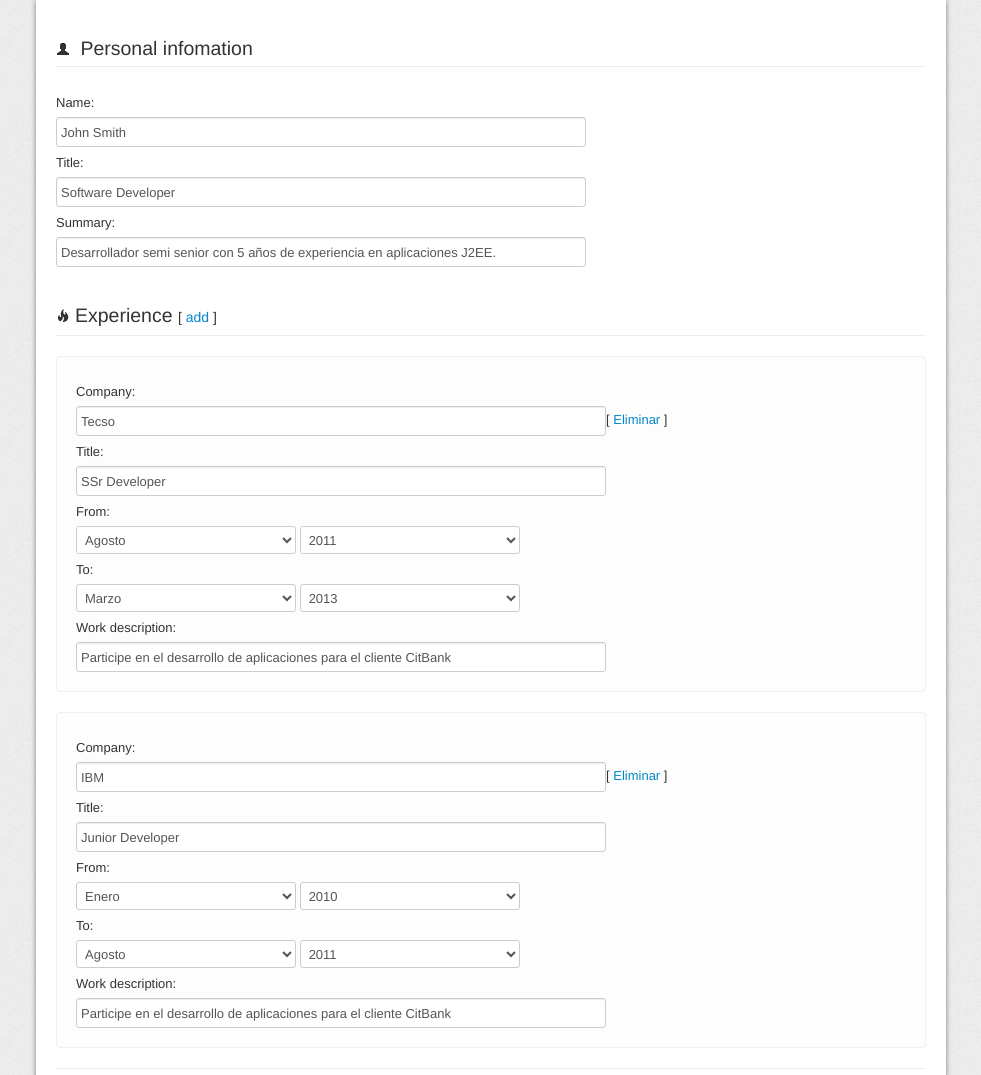
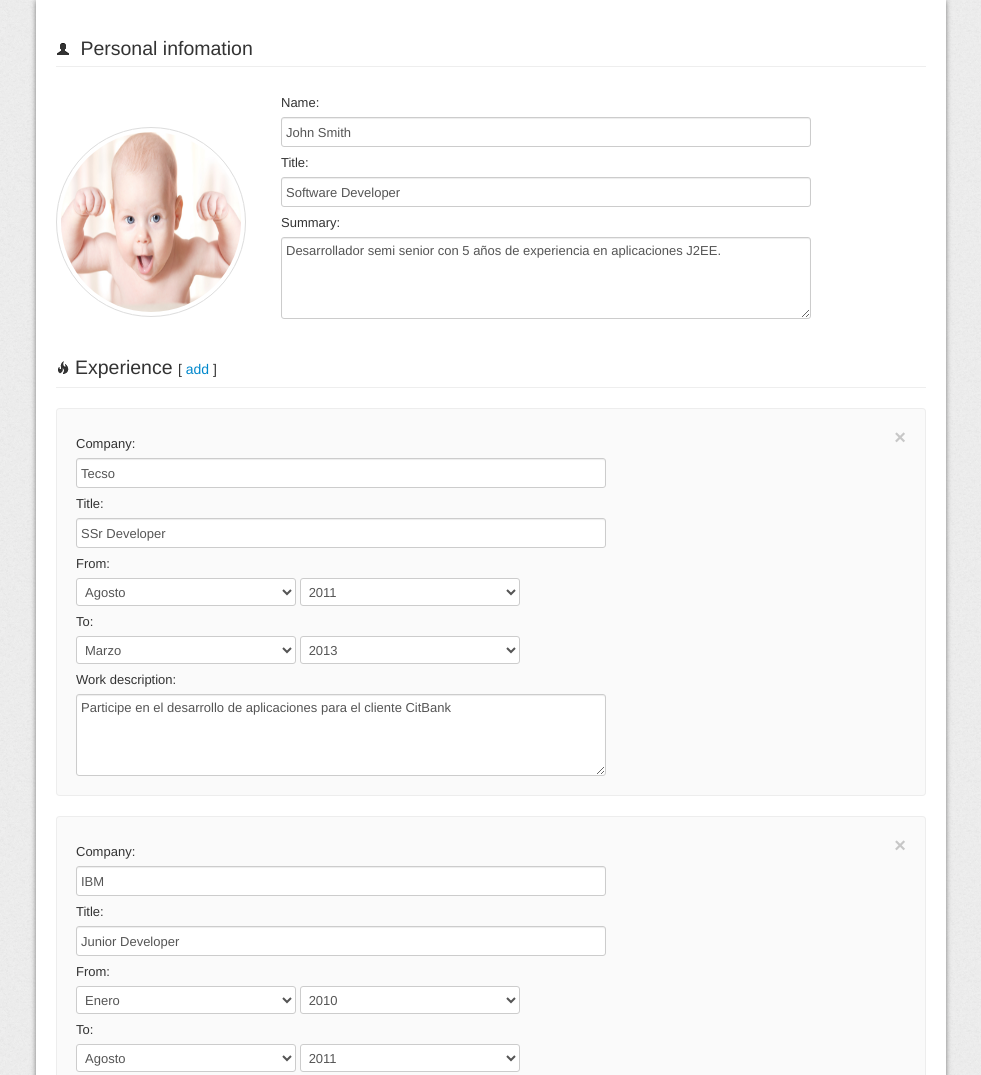
Before and after one commit to linthar/cv, a plain HTML site: page app/index.html in a window 1280 px wide. Shown: the top 1075 px of the page, without its empty margins (194-1175 px from the left). Drawn offline with Linux system fonts and the light colour scheme.

Commit message:
Agregado de imagen de perfil y boton de cerrado

```diff
--- a/app/css/app.css
+++ b/app/css/app.css
@@ -47,3 +47,13 @@ label {
 #editCvForm label {
 	margin-top: 7px;
 }
+
+#editCvForm .img-profile {
+	width: 180px;
+	height: 180px;
+	border-radius: 110px;
+	border: 1px solid #ddd;
+	padding: 4px;
+	margin-right: 35px;
+	margin-top: 40px;
+}
--- a/app/partials/cv.html
+++ b/app/partials/cv.html
@@ -3,6 +3,8 @@
 
 	<fieldset>
    		<legend><i class="icon-user"></i> Personal infomation</legend>
+
+		<img src="img/profile.jpg" class="img-rounded pull-left img-profile" /-->
 
    		<label>Name:</label>
 		<input type="text" ng-model="form.name" class="input-xxlarge" required/>
@@ -11,9 +13,10 @@
    		<input type="text" ng-model="form.title" size="33" class="input-xxlarge" required/>
 
    		<label>Summary:</label>
-   		<input type="text" ng-model="form.summary" size="200" class="input-xxlarge" />
+		<textarea ng-model="form.summary" rows="4" cols="70" class="input-xxlarge">
+        </textarea>
+</textarea>
 
-   		<!-- img src="img/profile.jpg" width="140" height="140" class="img-rounded" /-->
 	</fieldset>
 
 	<fieldset>
@@ -21,9 +24,11 @@
 
 	    <div ng-repeat="experience in form.experienceList">
 
-    		<div class="well" style="background-color:#FDFDFD; box-shadow:none">
+    		<div class="well" style="background-color:#FAFAFA; box-shadow:none">
+	    		<button  ng-click="removeExperience(experience)" class="close">&times;</button>
+
 	    		<label>Company:</label>
-	    		<input type="text" ng-model="experience.company" class="input-xxlarge" required/>[ <a href="" ng-click="removeExperience(experience)">Eliminar</a> ]
+	    		<input type="text" ng-model="experience.company" class="input-xxlarge" required/>
 
 	    		<label>Title:</label>
 	    		<input type="text" ng-model="experience.title" class="input-xxlarge" required/>
@@ -41,7 +46,8 @@
 	    		</select>
 
 				<label>Work description:</label>
-	      		<input type="text" ng-model="experience.description" class="input-xxlarge" size="200" />
+	      		<textarea  ng-model="experience.description" rows="4" cols="70" class="input-xxlarge">
+        </textarea>
       		</div>
 	    </div>
 
```
